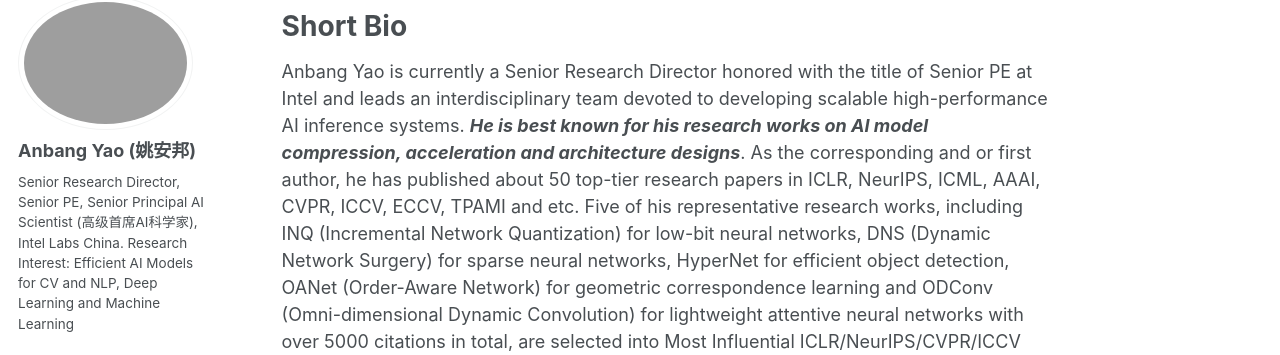
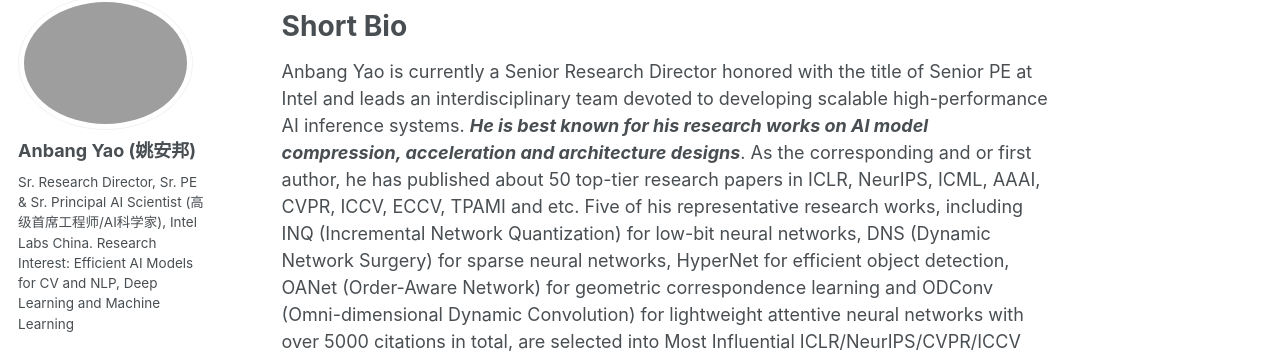
Before and after one commit to YaoAnbang/YaoAnbang.github.io, a Jekyll site: the page built from _pages/about.md, in a window 1280 px wide. Shown: the part 77-432 px from the top of the page. Built offline with Jekyll 4.4.1, drawn with Linux system fonts in a browser that asks for light colours.

Commit message:
Update _config.yml

```diff
--- a/_config.yml
+++ b/_config.yml
@@ -10,7 +10,7 @@
 title                    : "Anbang Yao"
 title_separator          : "-"
 name                     : &name "Anbang Yao (姚安邦)"
-description              : &description "Senior Research Director, Senior PE, Senior Principal AI Scientist (高级首席AI科学家), Intel Labs China"
+description              : &description "Sr. Research Director, Sr. PE & Sr. Principal AI Scientist (高级首席工程师/AI科学家), Intel Labs China"
 url                      : "https://YaoAnbang.github.io"
 baseurl                  : "" # the subpath of your site, e.g. "/blog"
 repository               : "YaoAnbang/YaoAnbang.github.io"
@@ -82,7 +82,7 @@
 author:
   name             : "Anbang Yao (姚安邦)"
   avatar           : "profile.jpg"
-  bio              : "Senior Research Director, Senior PE, Senior Principal AI Scientist (高级首席AI科学家), Intel Labs China. \n Research Interest: Efficient AI Models for CV and NLP, Deep Learning and Machine Learning"
+  bio              : "Sr. Research Director, Sr. PE & Sr. Principal AI Scientist (高级首席工程师/AI科学家), Intel Labs China. \n Research Interest: Efficient AI Models for CV and NLP, Deep Learning and Machine Learning"
   location         : "Beijing, China"
   employer         : "Intel Labs"
   googlescholar    : "https://scholar.google.com/citations?user=b9hCmPYAAAAJ&hl=en&oi=ao"
```
